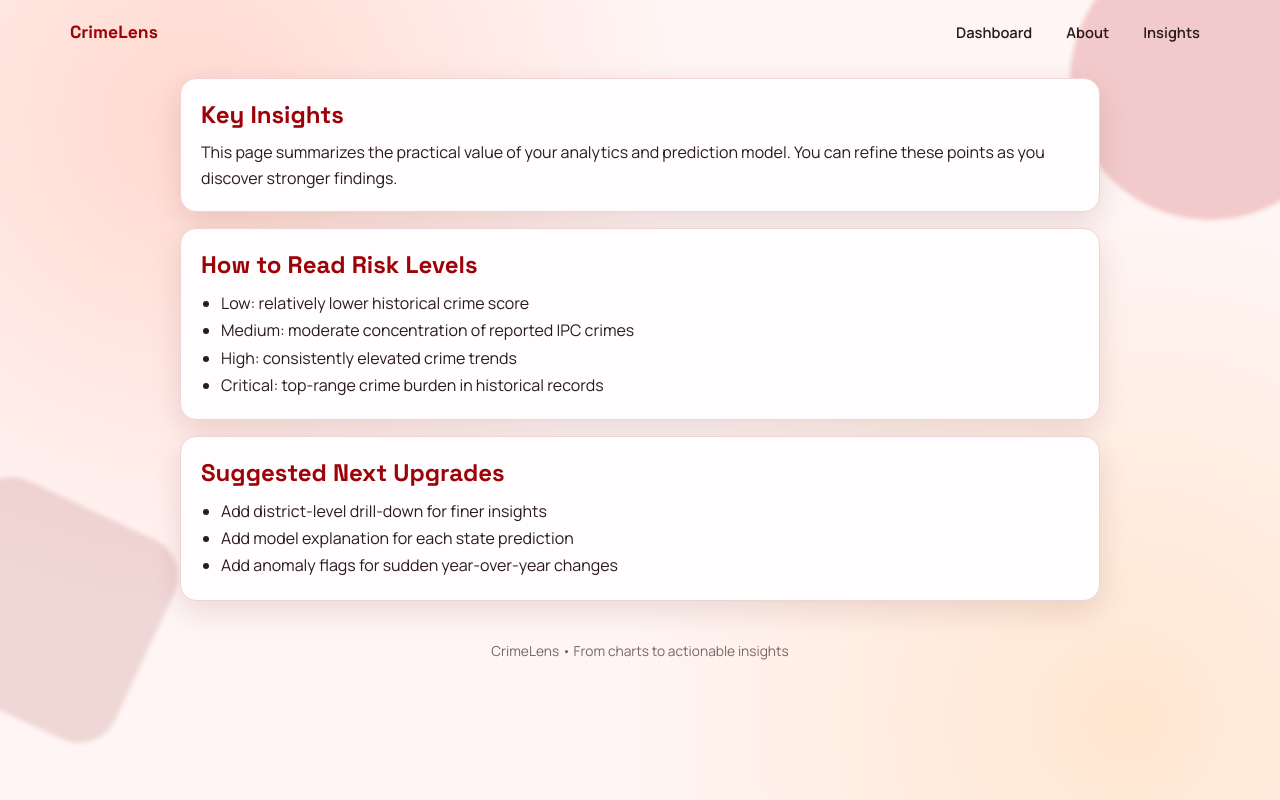
After one commit to ishhh115/CrimeLens, a Flask app: page /insights in a window 1280 px wide. The commit adds this page. Run offline with Flask 3, Linux system fonts and the light colour scheme.

Commit message:
feat: add anomaly detection, policy insights, Random Forest explainability, multi-page website

```diff
--- a/analysis.py
+++ b/analysis.py
@@ -107,3 +107,74 @@ def state_risk_scores(df):
     state_data['risk_level'] = state_data['risk_score'].apply(get_risk_level)
     state_data = state_data.sort_values('risk_score', ascending=False)
     return state_data.to_dict(orient='records')
+
+def detect_anomalies(df):
+    # Group by state and year
+    state_year = df.groupby(['STATE/UT', 'YEAR'])['TOTAL IPC CRIMES'].sum().reset_index()
+
+    anomalies = []
+
+    for state in state_year['STATE/UT'].unique():
+        state_data = state_year[state_year['STATE/UT'] == state].sort_values('YEAR')
+
+        mean = state_data['TOTAL IPC CRIMES'].mean()
+        std = state_data['TOTAL IPC CRIMES'].std()
+
+        if std == 0:
+            continue
+
+        for _, row in state_data.iterrows():
+            z_score = (row['TOTAL IPC CRIMES'] - mean) / std
+            # z_score > 2 = unusually high, < -2 = unusually low
+            if abs(z_score) > 1.5:
+                anomalies.append({
+                    'state': row['STATE/UT'],
+                    'year': int(row['YEAR']),
+                    'total_crimes': int(row['TOTAL IPC CRIMES']),
+                    'z_score': round(float(z_score), 2),
+                    'type': 'unusually high' if z_score > 0 else 'unusually low',
+                    'message': f"{int(row['YEAR'])} was {('unusually high' if z_score > 0 else 'unusually low')} vs historical trend (z={round(float(z_score),2)})"
+                })
+
+    return sorted(anomalies, key=lambda x: abs(x['z_score']), reverse=True)
+
+def policy_insights(df):
+    crime_cols = [
+        'MURDER', 'RAPE', 'KIDNAPPING & ABDUCTION',
+        'ROBBERY', 'BURGLARY', 'THEFT', 'RIOTS',
+        'DOWRY DEATHS', 'ARSON', 'CHEATING'
+    ]
+
+    state_data = df.groupby('STATE/UT')[crime_cols + ['TOTAL IPC CRIMES']].sum()
+
+    insights = []
+    for state, row in state_data.iterrows():
+        total = row['TOTAL IPC CRIMES']
+        if total == 0:
+            continue
+
+        # Find dominant crime type
+        crime_counts = {col: row[col] for col in crime_cols}
+        dominant_crime = max(crime_counts, key=crime_counts.get)
+        dominant_pct = round(crime_counts[dominant_crime] / total * 100, 1)
+
+        # Find fastest growing concern
+        if dominant_crime in ['RAPE', 'DOWRY DEATHS', 'KIDNAPPING & ABDUCTION']:
+            focus = f"Priority: Women safety — {dominant_crime.title()} accounts for {dominant_pct}% of crimes"
+        elif dominant_crime == 'THEFT':
+            focus = f"Focus: Theft reduction — accounts for {dominant_pct}% of all crimes"
+        elif dominant_crime == 'MURDER':
+            focus = f"Alert: Violent crime — Murder is dominant at {dominant_pct}% of crimes"
+        elif dominant_crime == 'CHEATING':
+            focus = f"Focus: Economic crime — Cheating/fraud accounts for {dominant_pct}% of crimes"
+        else:
+            focus = f"Focus: {dominant_crime.title()} reduction — accounts for {dominant_pct}% of crimes"
+
+        insights.append({
+            'state': state,
+            'dominant_crime': dominant_crime,
+            'dominant_pct': dominant_pct,
+            'policy': focus
+        })
+
+    return sorted(insights, key=lambda x: x['dominant_pct'], reverse=True)
--- a/app.py
+++ b/app.py
@@ -8,6 +8,14 @@ df = load_data()
 @app.route('/')
 def index():
     return render_template('index.html')
+
+@app.route('/about')
+def about():
+    return render_template('about.html')
+
+@app.route('/insights')
+def insights():
+    return render_template('insights.html')
 
 @app.route('/api/state-crimes')
 def api_state_crimes():
@@ -41,5 +49,15 @@ def api_risk_scores():
     from analysis import state_risk_scores
     return jsonify(state_risk_scores(df))
 
+@app.route('/api/anomalies')
+def api_anomalies():
+    from analysis import detect_anomalies
+    return jsonify(detect_anomalies(df))
+
+@app.route('/api/policy-insights')
+def api_policy_insights():
+    from analysis import policy_insights
+    return jsonify(policy_insights(df))
+
 if __name__ == '__main__':
     app.run(debug=True)
--- a/static/style.css
+++ b/static/style.css
@@ -25,6 +25,42 @@ body {
     min-height: 100vh;
     position: relative;
     overflow-x: hidden;
+}
+
+.site-nav {
+    max-width: 1180px;
+    margin: 0 auto;
+    padding: 16px 20px 6px;
+    display: flex;
+    justify-content: space-between;
+    align-items: center;
+}
+
+.brand {
+    text-decoration: none;
+    color: var(--brand);
+    font-family: 'Space Grotesk', sans-serif;
+    font-size: 1.1rem;
+    font-weight: 700;
+}
+
+.nav-links {
+    display: flex;
+    gap: 14px;
+}
+
+.nav-links a {
+    text-decoration: none;
+    color: var(--text);
+    font-weight: 600;
+    font-size: 0.92rem;
+    padding: 6px 10px;
+    border-radius: 8px;
+    transition: background-color 0.2s ease;
+}
+
+.nav-links a:hover {
+    background: #ffe8e6;
 }
 
 .bg-shape {
@@ -86,6 +122,49 @@ main {
     max-width: 1180px;
     margin: 0 auto;
     padding: 18px 20px 44px;
+}
+
+.page-main {
+    max-width: 960px;
+    margin: 0 auto;
+    padding: 24px 20px 40px;
+    display: grid;
+    gap: 16px;
+}
+
+.page-card {
+    background: var(--paper);
+    border: 1px solid var(--ring);
+    box-shadow: var(--shadow);
+    border-radius: 16px;
+    padding: 20px;
+}
+
+.page-card h1,
+.page-card h2 {
+    font-family: 'Space Grotesk', sans-serif;
+    color: var(--brand);
+    margin-bottom: 10px;
+}
+
+.page-card p {
+    line-height: 1.6;
+    color: var(--text);
+}
+
+.page-list {
+    margin-left: 20px;
+    color: var(--text);
+    line-height: 1.7;
+}
+
+.site-footer {
+    max-width: 1180px;
+    margin: 0 auto;
+    padding: 0 20px 28px;
+    color: var(--muted);
+    font-size: 0.86rem;
+    text-align: center;
 }
 
 .stats-strip {
@@ -220,6 +299,11 @@ canvas {
 }
 
 @media (max-width: 900px) {
+    .site-nav {
+        flex-direction: column;
+        gap: 10px;
+    }
+
     .grid {
         grid-template-columns: 1fr;
     }
--- /dev/null
+++ b/templates/insights.html
@@ -0,0 +1,58 @@
+<!DOCTYPE html>
+<html lang="en">
+<head>
+    <meta charset="UTF-8">
+    <meta name="viewport" content="width=device-width, initial-scale=1.0">
+    <title>Insights - CrimeLens</title>
+    <link rel="preconnect" href="https://fonts.googleapis.com">
+    <link rel="preconnect" href="https://fonts.gstatic.com" crossorigin>
+    <link href="https://fonts.googleapis.com/css2?family=Space+Grotesk:wght@500;700&family=Manrope:wght@400;600;700&display=swap" rel="stylesheet">
+    <link rel="stylesheet" href="/static/style.css">
+</head>
+<body>
+    <div class="bg-shape bg-shape-a"></div>
+    <div class="bg-shape bg-shape-b"></div>
+
+    <nav class="site-nav">
+        <a href="/" class="brand">CrimeLens</a>
+        <div class="nav-links">
+            <a href="/">Dashboard</a>
+            <a href="/about">About</a>
+            <a href="/insights">Insights</a>
+        </div>
+    </nav>
+
+    <main class="page-main">
+        <section class="page-card">
+            <h1>Key Insights</h1>
+            <p>
+                This page summarizes the practical value of your analytics and prediction model.
+                You can refine these points as you discover stronger findings.
+            </p>
+        </section>
+
+        <section class="page-card">
+            <h2>How to Read Risk Levels</h2>
+            <ul class="page-list">
+                <li>Low: relatively lower historical crime score</li>
+                <li>Medium: moderate concentration of reported IPC crimes</li>
+                <li>High: consistently elevated crime trends</li>
+                <li>Critical: top-range crime burden in historical records</li>
+            </ul>
+        </section>
+
+        <section class="page-card">
+            <h2>Suggested Next Upgrades</h2>
+            <ul class="page-list">
+                <li>Add district-level drill-down for finer insights</li>
+                <li>Add model explanation for each state prediction</li>
+                <li>Add anomaly flags for sudden year-over-year changes</li>
+            </ul>
+        </section>
+    </main>
+
+    <footer class="site-footer">
+        <p>CrimeLens • From charts to actionable insights</p>
+    </footer>
+</body>
+</html>
```
Also changed, not shown: model.py (+30 -1 lines), templates/about.html (added, +54 -0 lines), templates/index.html (+66 -11 lines).
